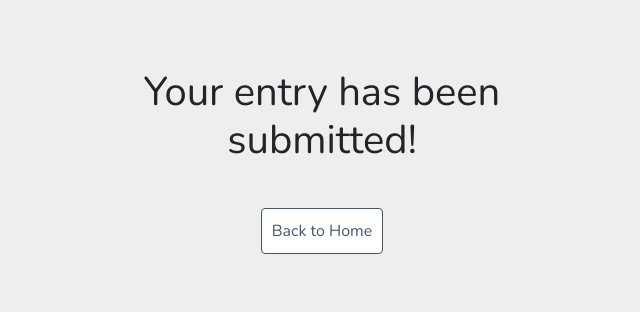
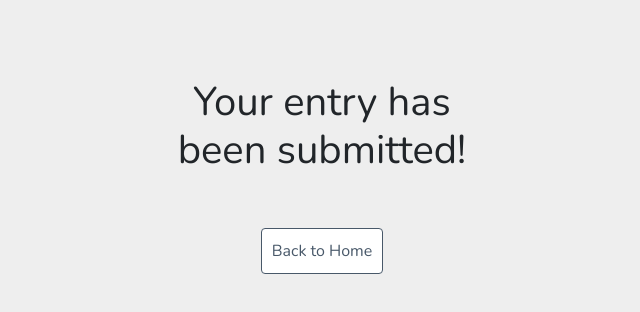
Before and after one commit to alxgrgsc/SoulJournal, a React (Create React App) app in the folder souljournal-frontend/: page /submit-entry in a window 1280 px wide. Shown: the top 312 px of the page, without its empty margins (318-958 px from the left). Built offline with nearby package versions, Linux system fonts and the light colour scheme.

Commit message:
stuck on entry effects

```diff
--- a/souljournal-frontend/src/Dashboard.css
+++ b/souljournal-frontend/src/Dashboard.css
@@ -4,15 +4,20 @@
   background-color: rgba(87, 85, 85, 0.097);
   opacity: 0;
   transform: translateY(50px);
-  animation: slideDown 0.5s forwards;
+  animation: slideDown 2s forwards;
 }
 
 .dashboard-title {
   font-size: 2em;
   margin-bottom: 20px;
+  width: 90%;
   font-style: italic;
   font-weight: bold;
   color: #555;
+}
+
+h1{
+  padding: 10px;
 }
 
 .dashboard-button {
--- a/souljournal-frontend/src/Feedback.css
+++ b/souljournal-frontend/src/Feedback.css
@@ -1,6 +1,20 @@
 
 body{
   background-color: rgba(87, 85, 85, 0.097);
+  opacity: 0;
+  transform: translateY(50px);
+  animation: slideDown 1s forwards;
+}
+
+@keyframes slideDown {
+  0% {
+    opacity: 0;
+    transform: translateY(-50px);
+  }
+  100% {
+    opacity: 1;
+    transform: translateY(0);
+  }
 }
 
 h2{
--- a/souljournal-frontend/src/SubmitEntry.css
+++ b/souljournal-frontend/src/SubmitEntry.css
@@ -1,17 +1,35 @@
 /* SubmitFeedback.css */
+body{
+  opacity: 0;
+  transform: translateY(100px);
+  animation: slideDown 1s forwards;
+}
+
+@keyframes slideDown {
+  0% {
+    opacity: 0;
+    transform: translateY(-50px);
+  }
+  100% {
+    opacity: 1;
+    transform: translateY(0);
+  }
+}
+
 
 .submit-feedback-container {
   padding: 20px;
   border-radius: 8px;
   width: 100%;
   max-width: 400px;
-  opacity: 0;
-  transform: translateY(-50px);
-  animation: slideDown 0.5s forwards;
 }
 
 @keyframes slideDown {
-  to {
+  0% {
+    opacity: 0;
+    transform: translateY(-50px);
+  }
+  100% {
     opacity: 1;
     transform: translateY(0);
   }
--- a/souljournal-frontend/src/SubmitFeedback.css
+++ b/souljournal-frontend/src/SubmitFeedback.css
@@ -1,25 +1,31 @@
 /* SubmitFeedback.css */
+body{
+  background-color: rgba(87, 85, 85, 0.097);
+  opacity: 0;
+  transform: translateY(100px);
+  animation: slideDown 1s forwards;
+}
+
+@keyframes slideDown {
+  0% {
+    opacity: 0;
+    transform: translateY(-50px);
+  }
+  100% {
+    opacity: 1;
+    transform: translateY(0);
+  }
+}
 
 .submit-feedback-container {
   padding: 20px;
   border-radius: 8px;
   width: 100%;
   max-width: 400px;
-  opacity: 0;
-  transform: translateY(-50px);
-  animation: slideDown 0.5s forwards;
 }
 
-@keyframes slideDown {
-  to {
-    opacity: 1;
-    transform: translateY(0);
-  }
-}
 
-.submit-feedback-container.show {
-  animation: slideDown 1s forwards;
-}
+
 
 .submit-feedback-title {
   font-family: 'Nunito', sans-serif;
```
